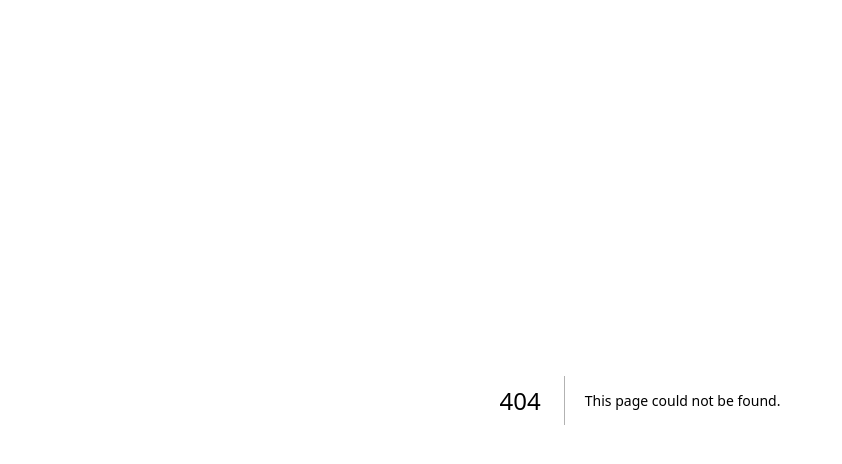
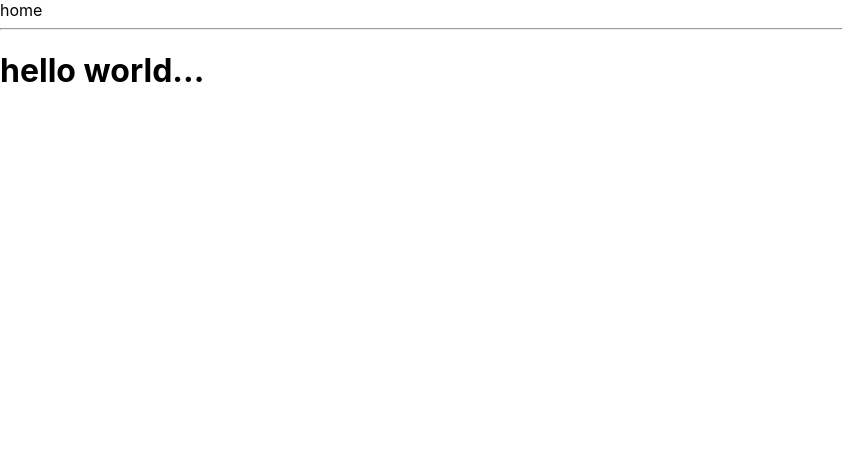
Before and after one commit to wilian1808/probando-nextjs, a Next.js app: page /hello in a window 1280 px wide. Before the commit this address had no page. Shown: the top 464 px of the page, without its empty margins (0-842 px from the left). Built offline with nearby package versions, Linux system fonts and the light colour scheme.

Commit message:
add new page

```diff
--- /dev/null
+++ b/pages/hello.js
@@ -0,0 +1,11 @@
+import Link from "next/link";
+
+export default function Hello () {
+  return (
+    <div>
+      <Link href='/'>home</Link>
+      <hr />
+      <h1>hello world...</h1>
+    </div>
+  )
+}
```
